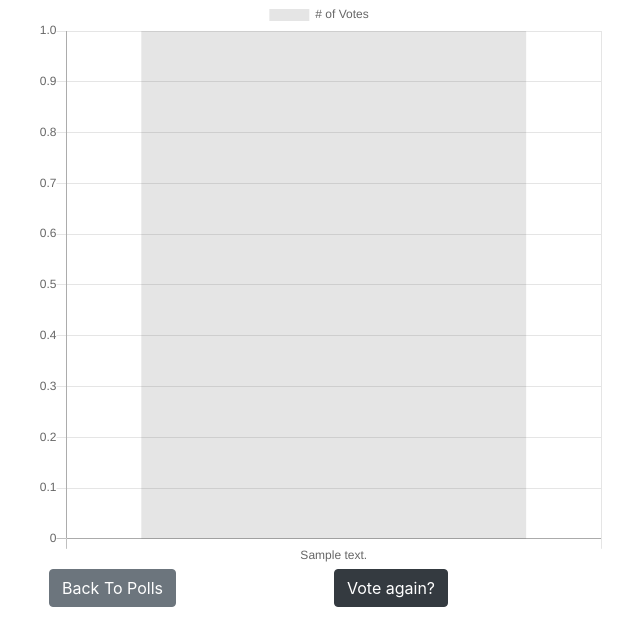
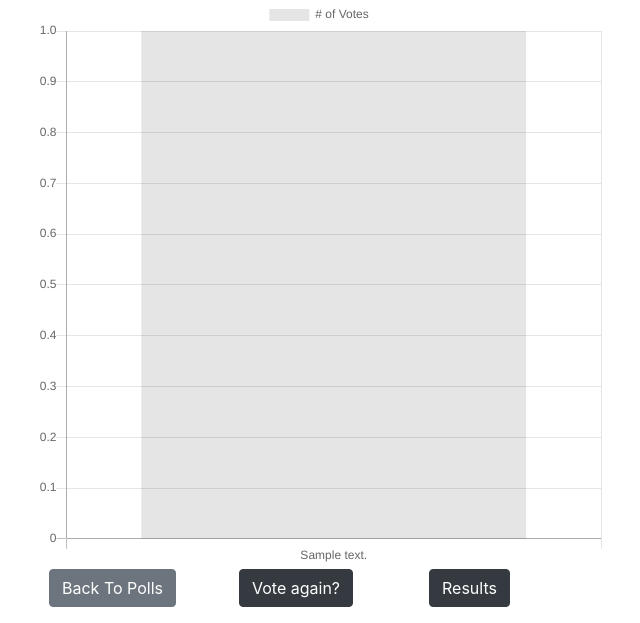
Before and after one commit to milin-fr/django-chart.js, a Django app: page /polls/1/chart/ in a window 1280 px wide. Shown: the part 177-800 px from the top of the page, without its empty margins (321-961 px from the left). Run offline with Django 3.2, Linux system fonts and the light colour scheme; tables that the repository leaves empty hold one stand-in row (values such as "Sample post"); some libraries are stand-ins or nearby versions.

Commit message:
adding navigation to and from chart page

```diff
--- a/templates/polls/chart.html
+++ b/templates/polls/chart.html
@@ -11,5 +11,8 @@
 <div class="col-sm">
 <a class="btn btn-dark" href="{% url 'polls:detail' question.id %}">Vote again?</a>
 </div>
+<div class="col-sm">
+<a href="{% url 'polls:results' question.id %}" class="btn btn-dark">Results</a>
+</div>
 </div>
 {% endblock %}
--- a/templates/polls/results.html
+++ b/templates/polls/results.html
@@ -12,4 +12,5 @@
 
 <a class="btn btn-secondary" href="{% url 'polls:index' %}">Back To Polls</a>
 <a class="btn btn-dark" href="{% url 'polls:detail' question.id %}">Vote again?</a>
+<a class="btn btn-dark" href="{% url 'polls:chart' question.id %}">View chart</a>
 {% endblock %}
```
